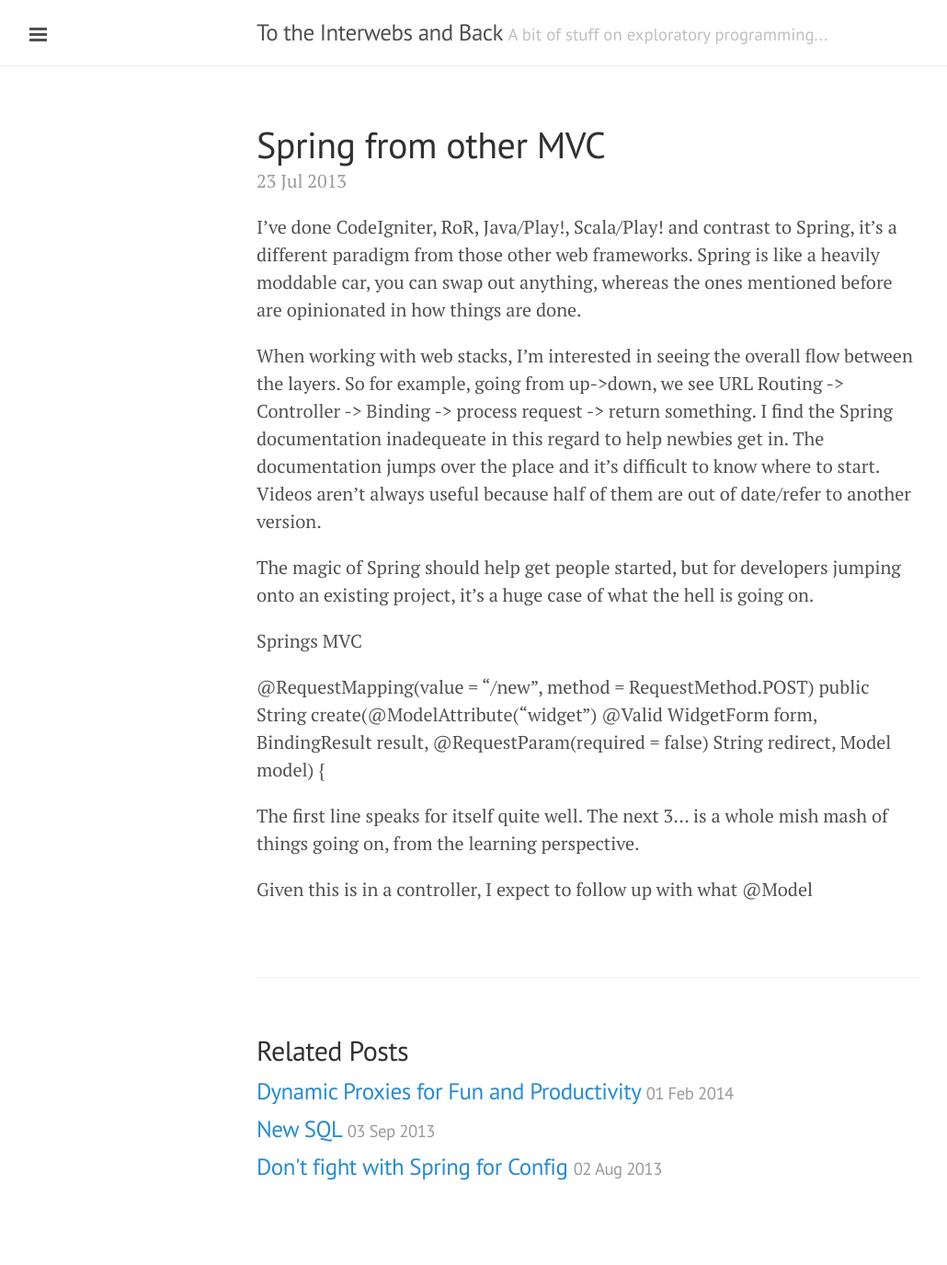
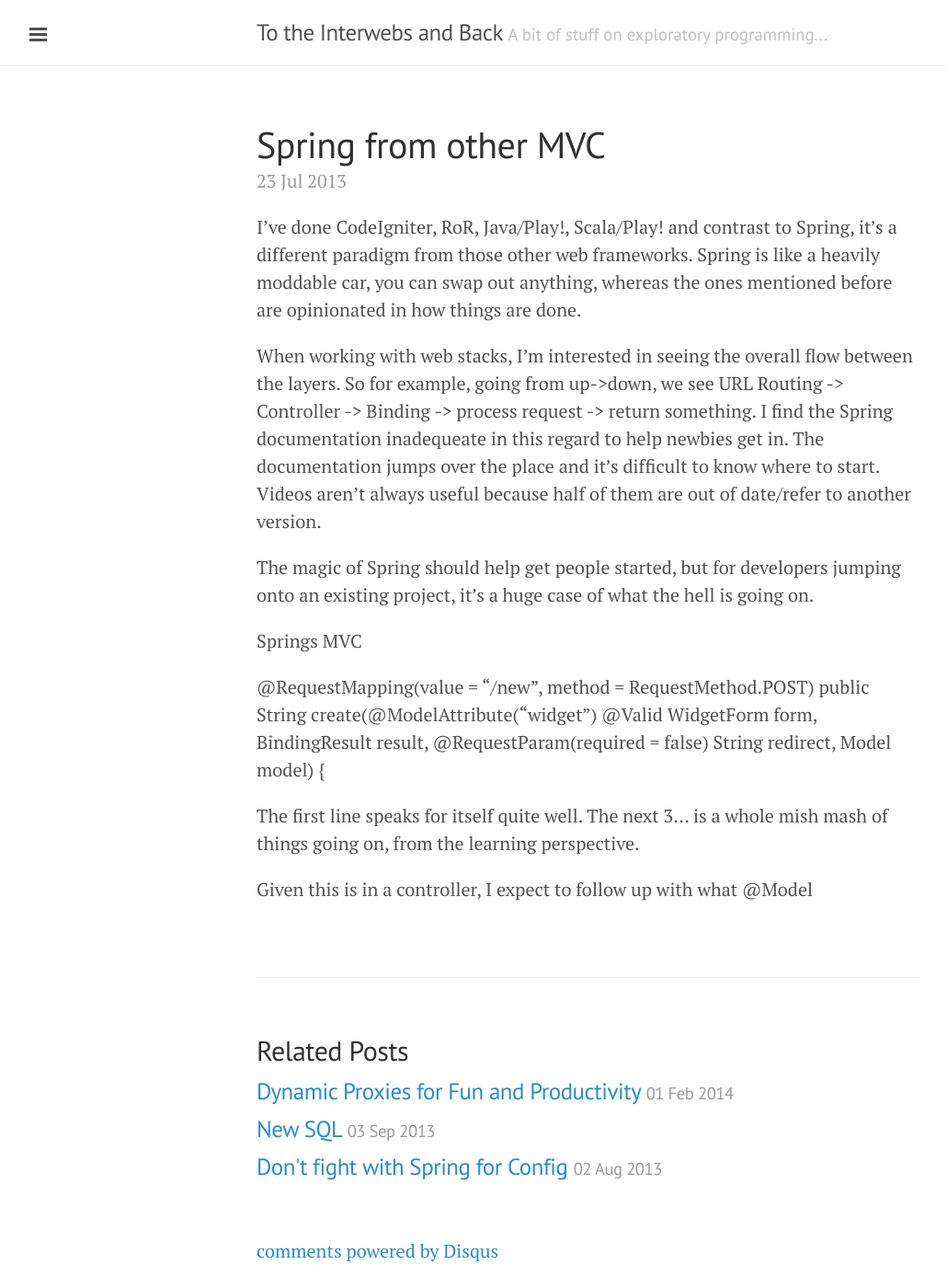
Before and after one commit to rymndhng/rymndhng.github.io, a Jekyll site: the page built from _posts/2013-07-23-spring-from-other-mvc.markdown, in a window 1280 px wide. Shown: the whole page at 92% size, without its empty margins (1-1031 px from the left). Built offline with Jekyll 4.4.1, drawn with Linux system fonts in a browser that asks for light colours; Markdown is read by kramdown in place of the engine named in the settings; comment, search, counter and statistics services are not loaded; before the commit the page ends 1345 px from its top, so only the background shows below that; some of the changed lines change nothing that is shown.

Commit message:
added disqus support

```diff
--- a/_layouts/post.html
+++ b/_layouts/post.html
@@ -23,3 +23,22 @@
     {% endfor %}
   </ul>
 </div>
+
+{% if page.comments %}
+<div class="comments">
+  <div id="disqus_thread"></div>
+    <script type="text/javascript">
+        /* * * CONFIGURATION VARIABLES: EDIT BEFORE PASTING INTO YOUR WEBPAGE * * */
+        var disqus_shortname = 'rymndhng'; // required: replace example with your forum shortname
+
+        /* * * DON'T EDIT BELOW THIS LINE * * */
+        (function() {
+            var dsq = document.createElement('script'); dsq.type = 'text/javascript'; dsq.async = true;
+            dsq.src = '//' + disqus_shortname + '.disqus.com/embed.js';
+            (document.getElementsByTagName('head')[0] || document.getElementsByTagName('body')[0]).appendChild(dsq);
+        })();
+    </script>
+    <noscript>Please enable JavaScript to view the <a href="http://disqus.com/?ref_noscript">comments powered by Disqus.</a></noscript>
+    <a href="http://disqus.com" class="dsq-brlink">comments powered by <span class="logo-disqus">Disqus</span></a>
+</div>
+{% endif %}
```
